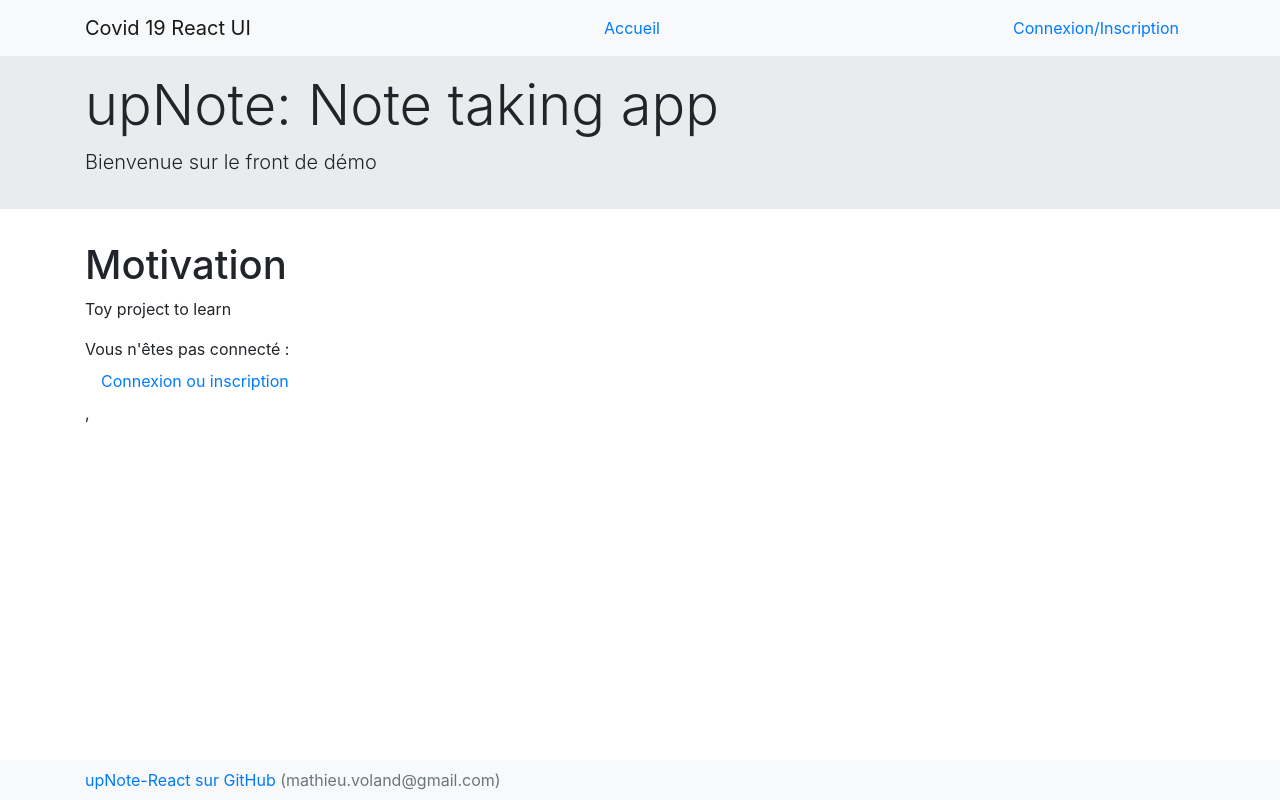
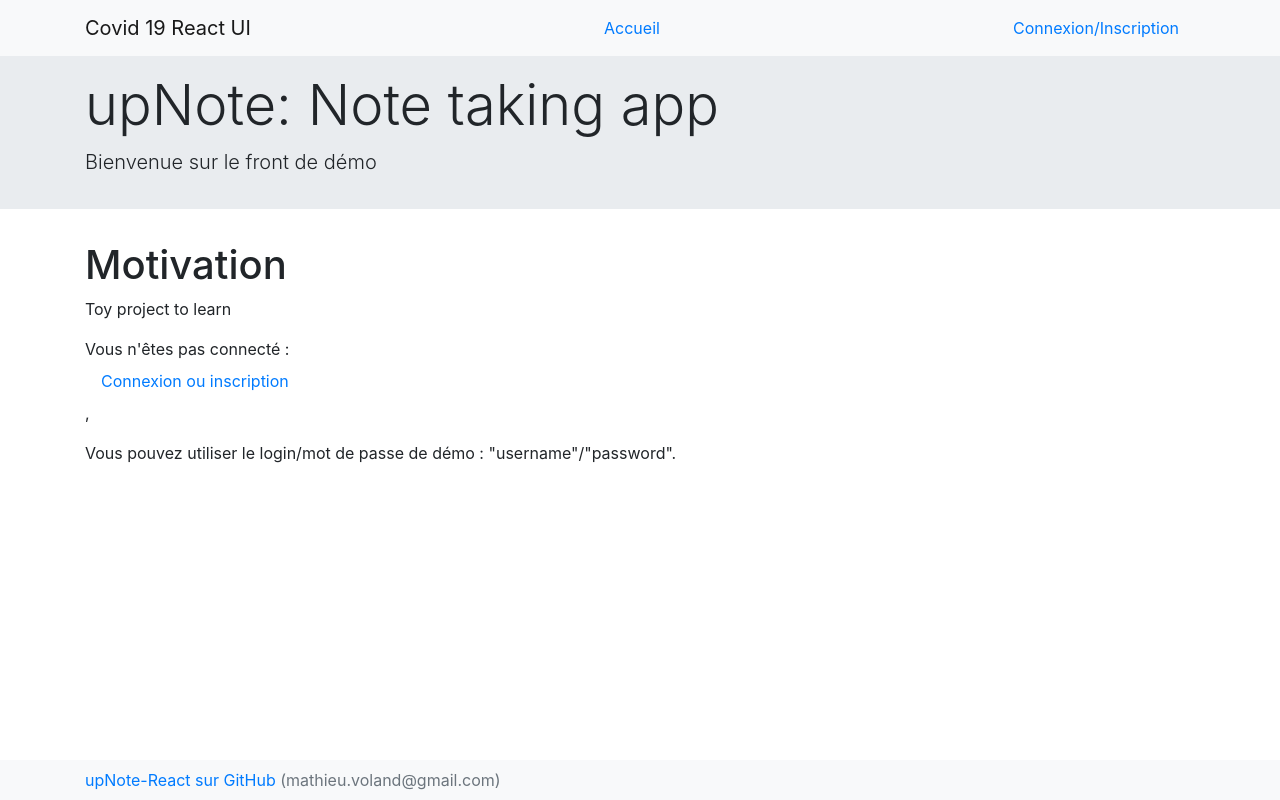
Before and after one commit to alicevoland/upnotereact, a React (Create React App) app: page / in a window 1280 px wide. Built offline with nearby package versions, Linux system fonts and the light colour scheme; no server answers.

Commit message:
update Home page

```diff
--- a/src/page/Home.jsx
+++ b/src/page/Home.jsx
@@ -14,6 +14,9 @@ function UserStatus({user}) {
                 <p> Vous n'êtes pas connecté :
                     <Link key="login" className="nav-item nav-link"
                           to="/login"> Connexion ou inscription </Link>,
+                </p>
+                <p>
+                    Vous pouvez utiliser le login/mot de passe de démo : "username"/"password".
                 </p>
             </>
         )
```
